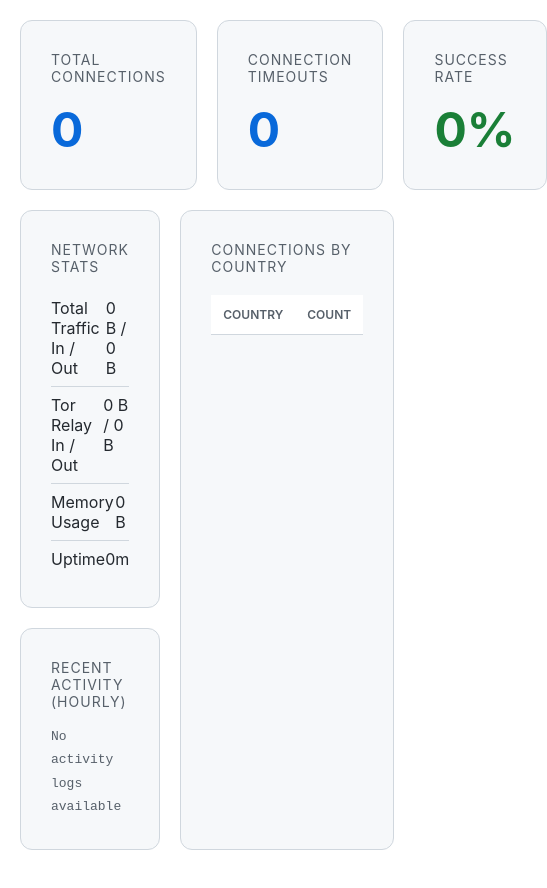
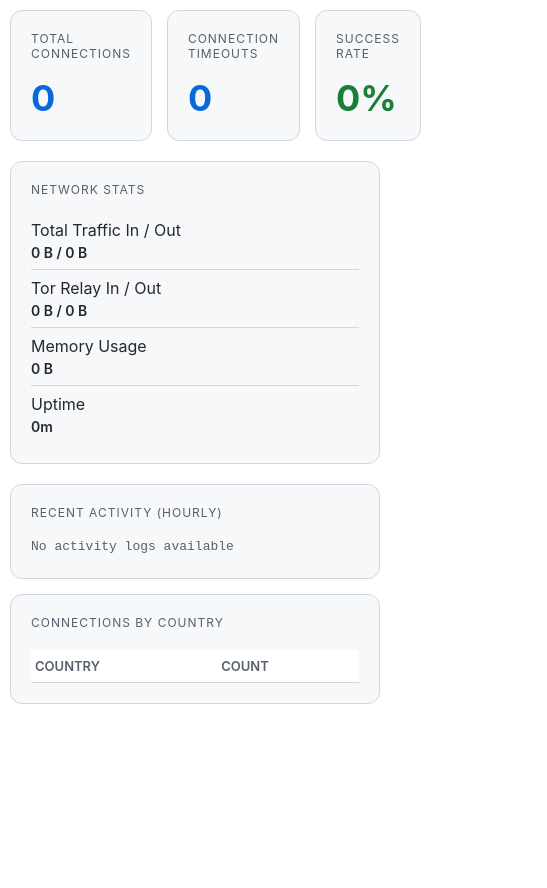
Before and after one commit to lone-cloud/snowflake-dashboard, a website: page index.html in a window 390 px wide. Shown: the whole page, 547 px wide, since content can reach past the window. After the commit the page ends 844 px from the top, so only its background shows below. Drawn offline with Linux system fonts and the light colour scheme; no server answers.

Commit message:
mobile responsiveness, screenshot

```diff
--- a/index.html
+++ b/index.html
@@ -2,13 +2,14 @@
 <html lang="en">
 <head>
     <meta charset="UTF-8">
+    <meta name="viewport" content="width=device-width, initial-scale=1.0">
     <title>Snowflake Dashboard</title>
     <meta http-equiv="refresh" content="60">
     <link rel="icon" type="image/svg+xml" href="favicon.svg">
     <link rel="stylesheet" href="styles.css">
 </head>
 <body>
-    <div class="grid" style="grid-template-columns: repeat(3, 1fr);">
+    <div class="grid grid-top">
         <div class="stat">
             <div class="label">Total Connections</div>
             <div class="big" id="total">-</div>
@@ -23,8 +24,8 @@
         </div>
     </div>
 
-    <div class="grid" style="grid-template-columns: 1fr 1fr;">
-        <div style="display: flex; flex-direction: column; gap: 20px;">
+    <div class="grid grid-bottom">
+        <div class="left-column">
             <div class="stat">
                 <div class="label">Network Stats</div>
                 <div class="metric-row">
--- a/package.json
+++ b/package.json
@@ -1,6 +1,6 @@
 {
 	"name": "snowflake-dashboard",
-	"version": "1.0.1",
+	"version": "1.1.0",
 	"type": "module",
 	"license": "AGPL-3.0",
 	"scripts": {
--- a/styles.css
+++ b/styles.css
@@ -35,9 +35,16 @@ body {
 
 .grid {
 	display: grid;
-	grid-template-columns: repeat(auto-fit, minmax(300px, 1fr));
 	gap: 20px;
 	margin-bottom: 20px;
+}
+
+.grid-top {
+	grid-template-columns: repeat(3, 1fr);
+}
+
+.grid-bottom {
+	grid-template-columns: 1fr 1fr;
 }
 
 .stat {
@@ -110,11 +117,56 @@ tr:last-child td {
 	color: var(--success-color);
 }
 
-.fail-rate {
-	color: var(--error-color);
-}
-
 .flag {
 	font-size: 20px;
 	margin-right: 8px;
 }
+
+.left-column {
+	display: flex;
+	flex-direction: column;
+	gap: 20px;
+}
+
+@media (max-width: 768px) {
+	body {
+		padding: 10px;
+	}
+
+	.grid {
+		gap: 15px;
+	}
+
+	.grid-bottom {
+		grid-template-columns: 1fr;
+	}
+
+	.stat {
+		padding: 20px;
+	}
+
+	.big {
+		font-size: 36px;
+	}
+
+	.label {
+		font-size: 12px;
+	}
+
+	th,
+	td {
+		padding: 8px 4px;
+		font-size: 13px;
+	}
+
+	.metric-row {
+		flex-direction: column;
+		gap: 4px;
+		align-items: flex-start;
+	}
+
+	.metric-row span:last-child {
+		font-size: 14px;
+		font-weight: 600;
+	}
+}
```
Also changed, not shown: README.md, screenshot.webp (added).
